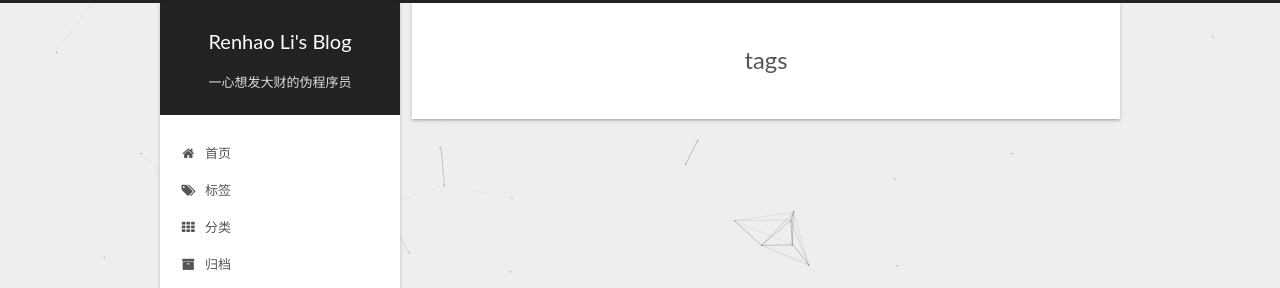
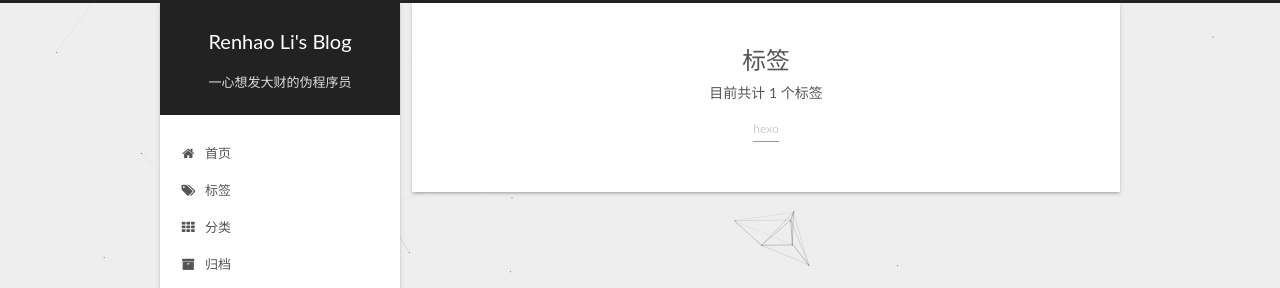
Before and after one commit to galaxyhao/galaxyhao.github.io, a plain HTML site: page tags/index.html in a window 1280 px wide. Shown: the top 288 px of the page. Drawn offline with Linux system fonts and the light colour scheme.

Commit message:
Site updated: 2017-10-21 16:28:08

```diff
--- a/tags/index.html
+++ b/tags/index.html
@@ -81,14 +81,14 @@
 
 <meta name="description" content="死都不怕，就怕不安逸，命都不要，就要安逸。">
 <meta property="og:type" content="website">
-<meta property="og:title" content="tags">
+<meta property="og:title" content="标签">
 <meta property="og:url" content="https://galaxyhao.github.io/tags/index.html">
 <meta property="og:site_name" content="Renhao Li&#39;s Blog">
 <meta property="og:description" content="死都不怕，就怕不安逸，命都不要，就要安逸。">
 <meta property="og:locale" content="zh-Hans">
-<meta property="og:updated_time" content="2017-10-21T04:06:42.846Z">
+<meta property="og:updated_time" content="2017-10-21T08:27:32.443Z">
 <meta name="twitter:card" content="summary">
-<meta name="twitter:title" content="tags">
+<meta name="twitter:title" content="标签">
 <meta name="twitter:description" content="死都不怕，就怕不安逸，命都不要，就要安逸。">
 
 
@@ -125,7 +125,7 @@
 
 
 
-  <title>tags | Renhao Li's Blog</title>
+  <title>标签 | Renhao Li's Blog</title>
 
 
 
@@ -289,7 +289,7 @@
     <div class="post-block page">
       <header class="post-header">
 
-	<h1 class="post-title" itemprop="name headline">tags</h1>
+	<h1 class="post-title" itemprop="name headline">标签</h1>
 
 
 
@@ -301,7 +301,14 @@
       <div class="post-body">
 
 
-
+          <div class="tag-cloud">
+            <div class="tag-cloud-title">
+                目前共计 1 个标签
+            </div>
+            <div class="tag-cloud-tags">
+              <a href="/tags/hexo/" style="font-size: 12px; color: #ccc">hexo</a>
+            </div>
+          </div>
 
       </div>
 
@@ -375,10 +382,10 @@
 
 
               <div class="site-state-item site-state-tags">
-
+                <a href="/tags/index.html">
                   <span class="site-state-item-count">1</span>
                   <span class="site-state-item-name">标签</span>
-
+                </a>
               </div>
 
 
```
Also changed, not shown: 2017/10/21/hexo腾讯公益404的设置问题/index.html (+2 -2 lines), 404.html (+2 -2 lines), archives/2017/10/index.html (+2 -2 lines), archives/2017/index.html (+2 -2 lines), archives/index.html (+2 -2 lines), categories/index.html (+14 -7 lines), index.html (+2 -2 lines), tags/hexo/index.html (+2 -2 lines).
